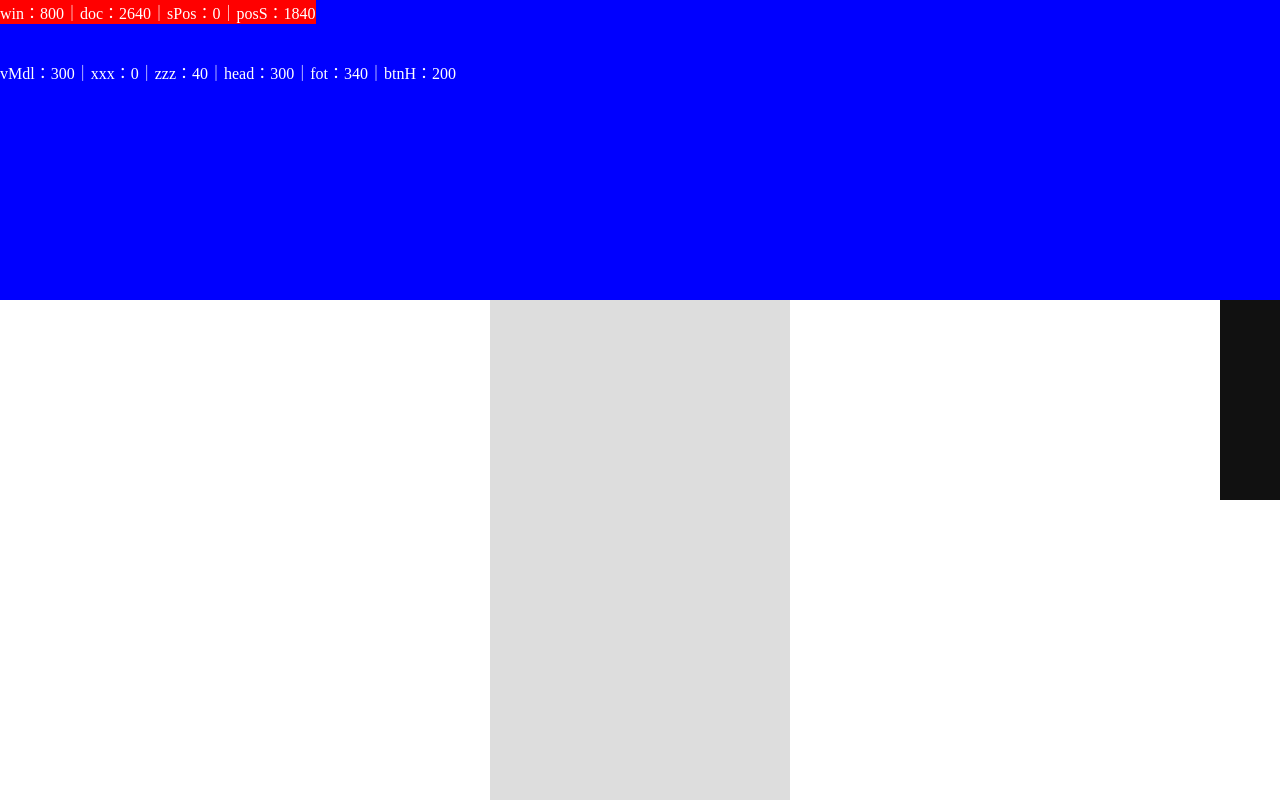
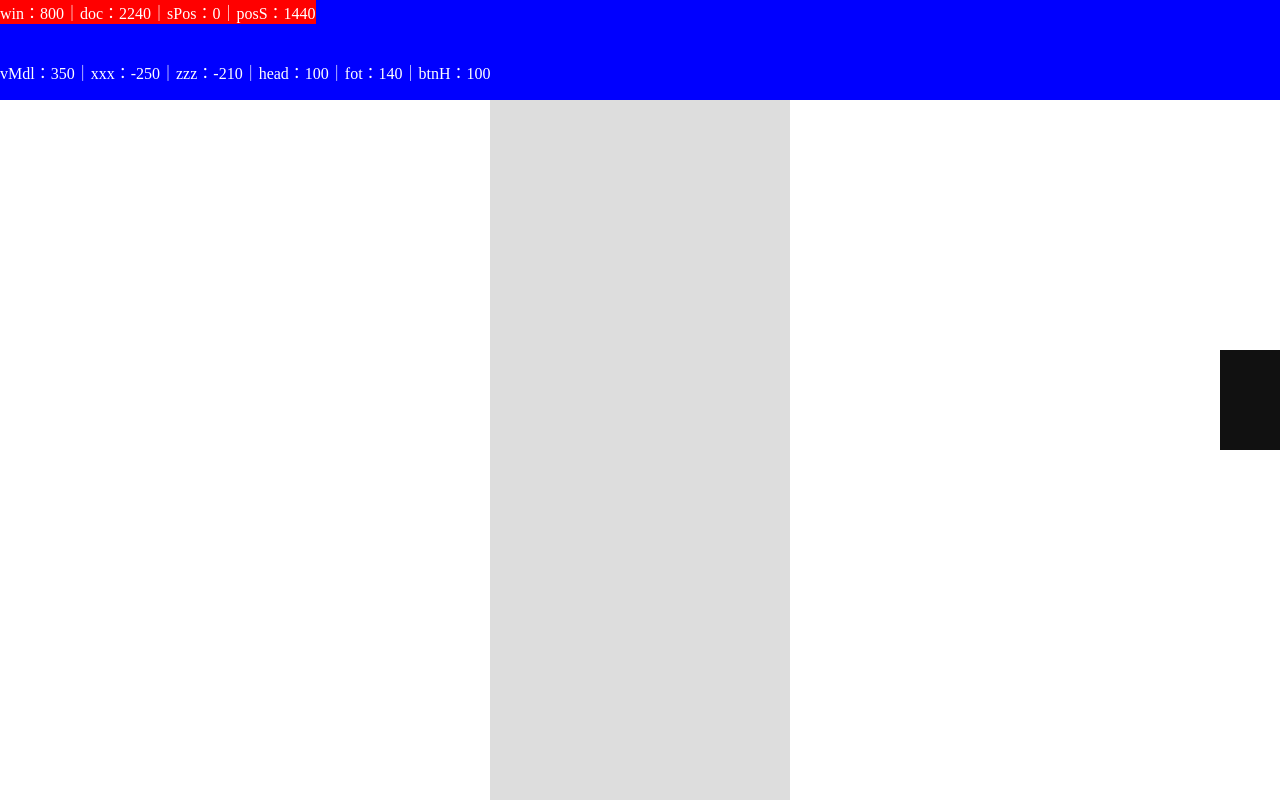
Before and after one commit to nakagaw/JsPractice, a website: page 002/index.html in a window 1280 px wide. Shown: the top 800 px of the page. Drawn offline with Linux system fonts and the light colour scheme.

Commit message:
読み込まれた時とスクロールしたときでscrollPos関数実行するような形に

```diff
--- a/002/index.html
+++ b/002/index.html
@@ -10,13 +10,13 @@
 }
 header {
   width: 100%;
-  height: 300px;
+  height: 100px;
   background-color: blue;
 }
 footer {
   clear: both;
   width: 100%;
-  height: 300px;
+  height: 100px;
   background-color: red;
 }
 .pageTop {
@@ -36,7 +36,7 @@ footer {
   position: absolute;
   right: 0;
   z-index: 99;
-  height: 200px;
+  height: 100px;
   width: 60px;
   background-color: #111;
 }
@@ -59,13 +59,34 @@ footer {
 <!--script src="./js/jquery-1.11.1.js"></script-->
 <!--script src="./js/main.js"></script-->
 <script type="text/javascript">
-
 (function(){
   var win, doc, sPos, posS;
   var btn, data1, data2;
   var btnH, head, fot;
   var vMdl, xxx, zzz;
   var resizeFlag = false;
+
+  $(function(){
+    btn   = $("#linkBtn"); //タブ
+    data1 = $("#data");
+    data2 = $("#data2");
+    btnH  = btn.outerHeight(); //タブの高さ
+    head  = $("header").outerHeight(); //ヘッダーの高さ
+    fot   = $("footer").outerHeight() + $(".pageTop").outerHeight(); //フッターの高さ＋余白
+    getResult();
+    scrollPos();
+  });
+
+  $(window).resize(function(){
+    clearTimeout(resizeFlag);
+    resizeFlag = setTimeout(function(){
+      getResult();
+    }, 200);
+  });
+
+  $(window).scroll(function(){
+    scrollPos();
+  });
 
   function getResult(){
     win  = $(window).height();
@@ -76,24 +97,7 @@ footer {
     console.log('get');
   }
 
-  $(function(){
-    btn   = $("#linkBtn"); //タブ
-    data1 = $("#data");
-    data2 = $("#data2");
-    btnH  = btn.outerHeight(); //タブの高さ
-    head  = $("header").outerHeight(); //ヘッダーの高さ
-    fot   = $("footer").outerHeight() + $(".pageTop").outerHeight(); //フッターの高さ＋余白
-    getResult();
-  });
-
-  $(window).resize(function(){
-    clearTimeout(resizeFlag);
-    resizeFlag = setTimeout(function(){
-      getResult();
-    }, 200);
-  });
-
-  $(window).scroll(function(){
+  function scrollPos(){
     sPos = $(window).scrollTop(); //スクロールした位置（０〜ページ最大長までで）
     posS = doc - sPos - win; //ページ最大長からスクロールラストし位置まで
 
@@ -123,8 +127,7 @@ footer {
         "bottom" : ""
       });
     }
-  });
-
+  }
 })();
 </script>
 </head>
```
